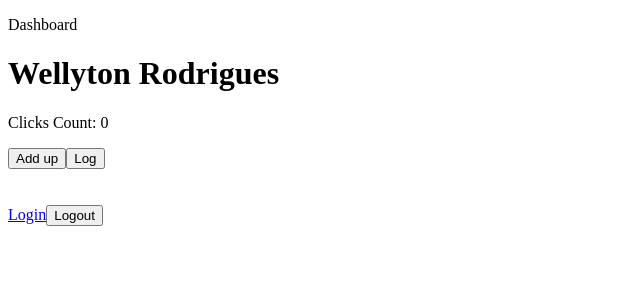
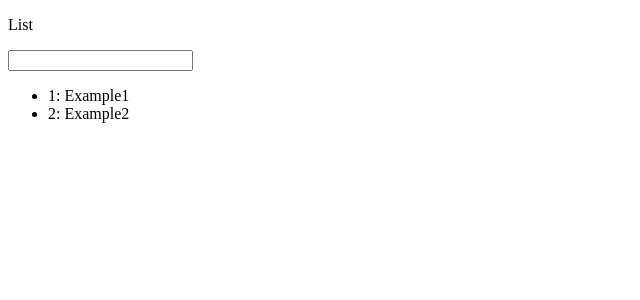
Before and after one commit to wellytonmrs/React, a React (Create React App) app: page /dashboard in a window 1280 px wide. Shown: the top 300 px of the page, without its empty margins (0-640 px from the left). Built offline with nearby package versions, Linux system fonts and the light colour scheme.

Commit message:
feat-11: add and work with list

```diff
--- a/src/app/pages/dashboard/Dashboard.tsx
+++ b/src/app/pages/dashboard/Dashboard.tsx
@@ -1,33 +1,40 @@
-import { useRef } from "react";
-import { Link } from "react-router-dom";
-import { useLoggedUser } from "../../shared/hooks";
+import { useCallback, useState } from "react";
+
 
 export const Dashboard = () => {
 
-    //useRef - has a way to store data without calling a rerender
-    const counterRef = useRef(0);
+    const [list, setList] = useState<string[]>(['Example1', 'Example2']);
+    const handleInputKeyDown: React.KeyboardEventHandler<HTMLInputElement> =
+        useCallback((e) => {
 
-    //access a context pre-set and shared
-    const {userName, logout} = useLoggedUser();
+            if (e.key === 'Enter') {
+                if (e.currentTarget.value.trim().length === 0) return;
+
+                const value = e.currentTarget.value;
+                e.currentTarget.value = '';
+
+                setList((oldList) => {
+
+                    if(oldList.includes(value)) return oldList;
+
+                    return [...oldList, value];
+                });
+            }
+        }, []);
 
     return (
         <div>
-            <p>Dashboard</p>
+            <p>List</p>
 
-            <h1>{userName}</h1>
+            <input onKeyDown={handleInputKeyDown} />
 
-            <p>Clicks Count: {counterRef.current}</p>
-            <button onClick={() => counterRef.current++}>
-                Add up
-            </button>
-            <button onClick={() => console.log(counterRef.current)}>
-               Log
-            </button>
-            <br /><br /><br />
+            <ul>
+                {list.map((value, index) => {
+                    return <li key={index}>{++index}: {value}</li>
+                })}
+            </ul>
 
-            <Link to="/login">Login</Link>
 
-            <button onClick={logout}>Logout</button>
         </div>
     );
 }
```
